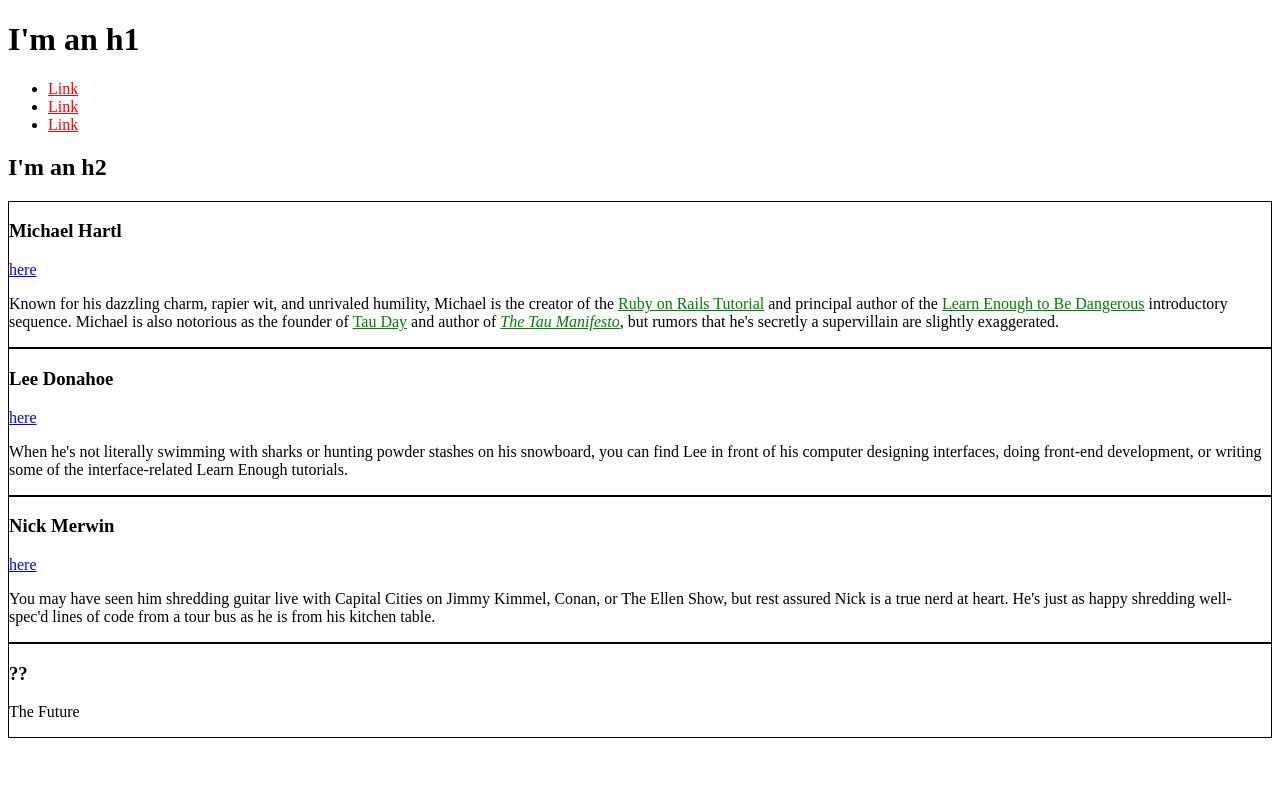
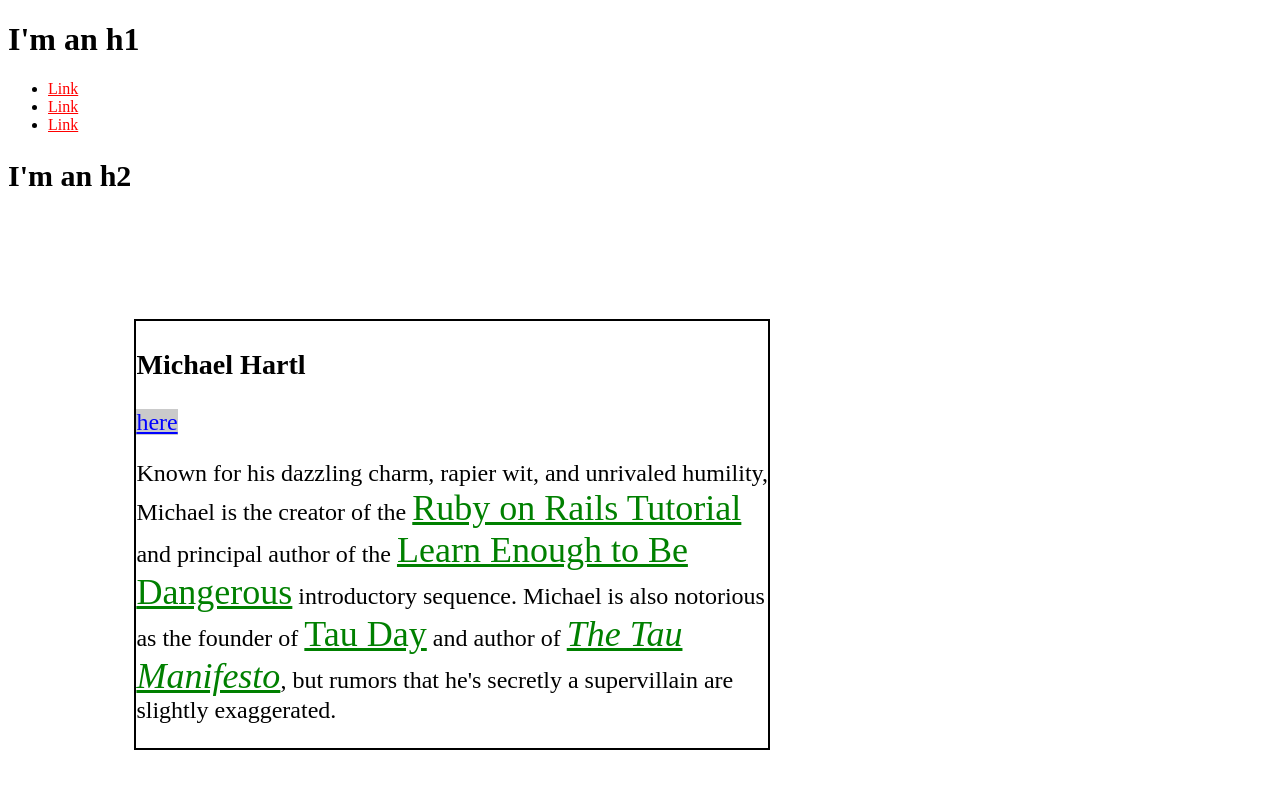
Before and after one commit to tiffanydenny/css_site, a plain HTML site: page index.html in a window 1280 px wide. Shown: the top 800 px of the page. Drawn offline with Linux system fonts and the light colour scheme.

Commit message:
Changes sizes of things for practice

```diff
--- a/index.html
+++ b/index.html
@@ -6,20 +6,30 @@
     <style>
       /* GLOBAL STYLES */
       a {
-        color: red;
+        color: #ff0000;
+      }
+      h2 {
+        font-size: 30px;
       }
 
       /* SOCIAL STYLES */
       .social-link {
-        color: blue;
+        background: rgba(150, 150, 150, 0.5);
+        color: #0000ff;
       }
 
       /* BIO STYLES */
+      .bio-wrapper {
+      }
       .bio-box {
-        border: 1px solid black;
+        border: 2px solid #000;
+        width: 50%;
+        margin: 10%;
+        font-size:150%;
       }
       .bio-copy a {
-        color: green;
+        color: #008000;
+        font-size:150%;
       }
     </style>
 
@@ -38,6 +48,7 @@
         </li>
       </ul>
       <h2>I'm an h2</h2>
+      <div class="bio-wrapper">
       <div class="bio-box">
         <h3>Michael Hartl</h3>
         <a href="https://twitter.com/mhartl" class="social-link">here</a>
@@ -88,5 +99,6 @@
           The Future
         </p>
       </div>
+      </div>
   </body>
 </html>
```
